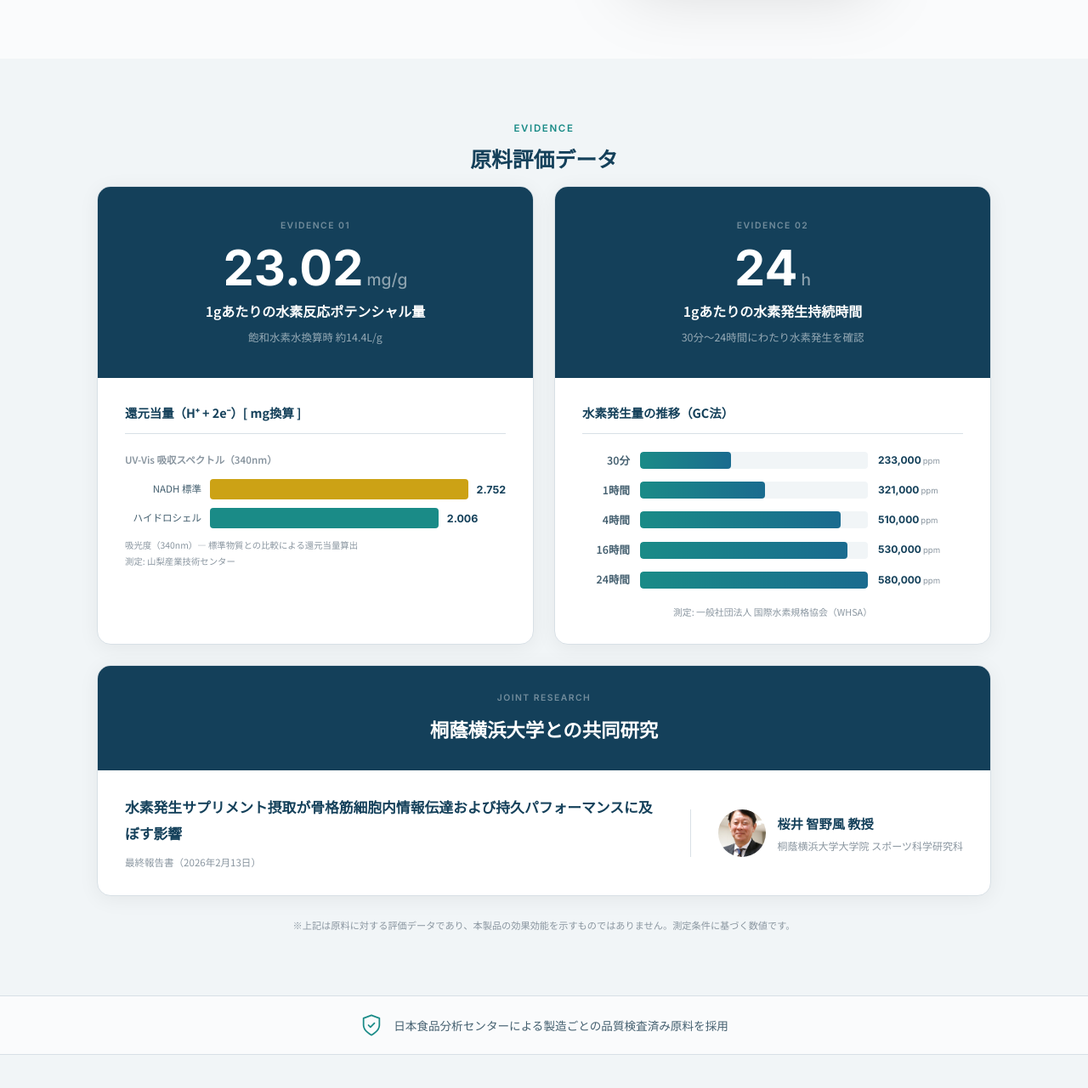
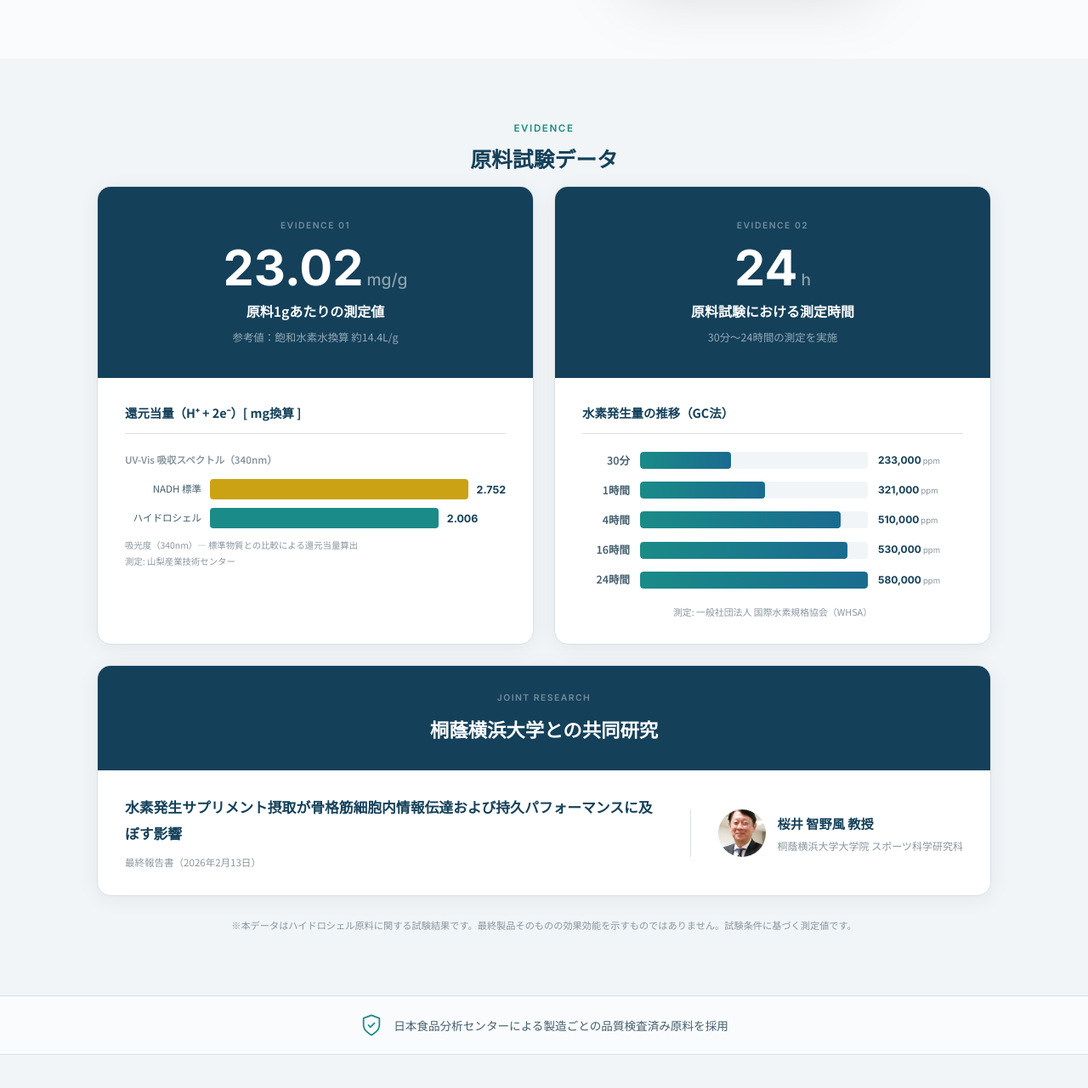
Before and after one commit to Appricot-jp/jerrygo, a plain HTML site: page index.html in a window 1280 px wide. Shown: the part 1699-2980 px from the top of the page at 85% size. Drawn offline with Linux system fonts and the light colour scheme.

Commit message:
fix: エビデンスセクションの表現を薬機法対応（機能訴求→試験説明に修正）
- 原料評価データ→原料試験データ
- 水素反応ポテンシャル量→原料1gあたりの測定値
- 水素発生持続時間→原料試験における測定時間
- 注記文言を強化

Co-Authored-By: Claude Opus 4.6 <noreply@anthropic.com>

```diff
--- a/index.html
+++ b/index.html
@@ -1338,15 +1338,15 @@
 <section class="section section--off" id="evidence">
 <div class="container section--center">
 <p class="section-label en fade-up">Evidence</p>
-<h2 class="section-title fade-up">原料評価データ</h2>
+<h2 class="section-title fade-up">原料試験データ</h2>
 </div>
 <div class="evidence-grid fade-up">
 <div class="evidence-block">
 <div class="evidence-hero">
 <p class="evidence-label en">Evidence 01</p>
 <p class="evidence-big-num en">23.02<span>mg/g</span></p>
-<p class="evidence-big-title">1gあたりの水素反応ポテンシャル量</p>
-<p class="evidence-big-sub">飽和水素水換算時 約14.4L/g</p>
+<p class="evidence-big-title">原料1gあたりの測定値</p>
+<p class="evidence-big-sub">参考値：飽和水素水換算 約14.4L/g</p>
 </div>
 <div class="evidence-detail">
 <h3 class="evidence-h">還元当量（H⁺ + 2e⁻）[ mg換算 ]</h3>
@@ -1370,8 +1370,8 @@
 <div class="evidence-hero">
 <p class="evidence-label en">Evidence 02</p>
 <p class="evidence-big-num en">24<span>h</span></p>
-<p class="evidence-big-title">1gあたりの水素発生持続時間</p>
-<p class="evidence-big-sub">30分〜24時間にわたり水素発生を確認</p>
+<p class="evidence-big-title">原料試験における測定時間</p>
+<p class="evidence-big-sub">30分〜24時間の測定を実施</p>
 </div>
 <div class="evidence-detail">
 <h3 class="evidence-h">水素発生量の推移（GC法）</h3>
@@ -1409,7 +1409,7 @@
   </div>
 </div>
 </div>
-<p class="fade-up" style="font-size:0.7rem;color:var(--text-muted);margin-top:24px;text-align:center;padding:0 24px;">※上記は原料に対する評価データであり、本製品の効果効能を示すものではありません。測定条件に基づく数値です。</p>
+<p class="fade-up" style="font-size:0.7rem;color:var(--text-muted);margin-top:24px;text-align:center;padding:0 24px;">※本データはハイドロシェル原料に関する試験結果です。最終製品そのものの効果効能を示すものではありません。試験条件に基づく測定値です。</p>
 </section>
 
 <!-- ===== SAFETY ===== -->
```
